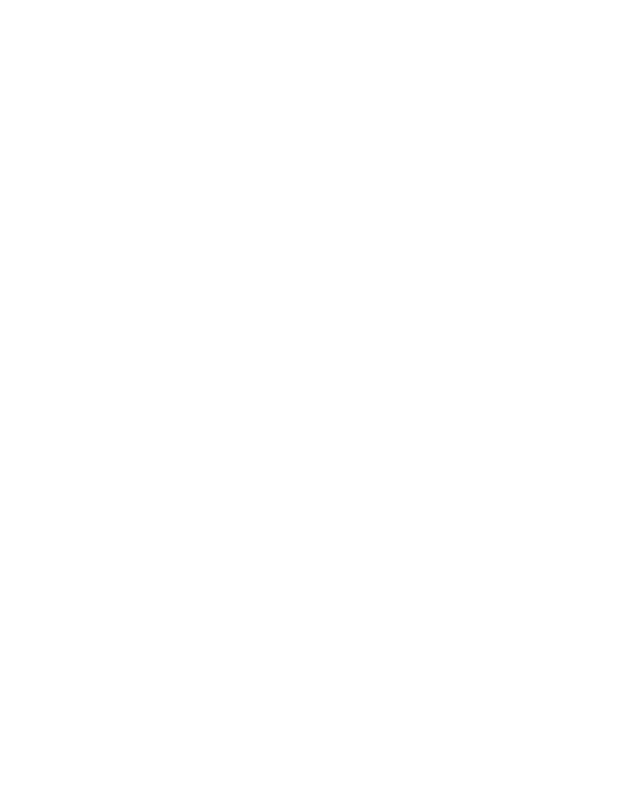
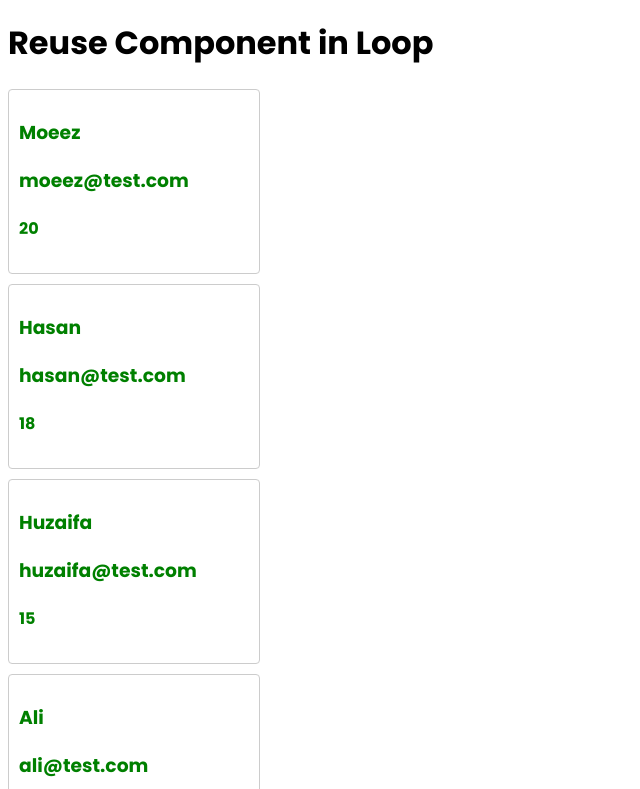
Before and after one commit to MoeezAhmed-Developer/React-Course, a React (Vite) app: page / in a window 1280 px wide. Shown: the part 5491-6280 px from the top of the page, without its empty margins (0-640 px from the left). Before the commit the page ends 5497 px from the top, so only its background shows below. Built offline with nearby package versions, Linux system fonts and the light colour scheme.

Commit message:
feat: add ReuseLoop component and integrate it into App.

```diff
--- a/src/App.jsx
+++ b/src/App.jsx
@@ -16,6 +16,7 @@ import Radio from "./components/radio";
 import Dropdown from "./components/Dropdown";
 import Loop from "./components/Loop";
 import CitiesDisplay from "./components/Cities";
+import ReuseLoop from "./components/ReuseLoop";
 
 function App() {
   let x = 0;
@@ -78,6 +79,7 @@ function App() {
       <hr />
       <Loop />
       <CitiesDisplay />
+      <ReuseLoop />
     </>
   );
 }
--- a/src/components/Cities.jsx
+++ b/src/components/Cities.jsx
@@ -51,9 +51,9 @@ function CitiesDisplay() {
           </tr>
         </thead>
         <tbody>
-          {cities.map((city) => {
+          {cities.map((city, idx) => {
             return (
-              <tr>
+              <tr key={idx}>
                 <td>{city.name}</td>
                 <td>{city.famousFor}</td>
                 <td>{city.province}</td>
--- /dev/null
+++ b/src/components/ReuseLoop.jsx
@@ -0,0 +1,41 @@
+import UserLoop from "./UserLoop";
+
+function ReuseLoop() {
+  const users = [
+    {
+      name: "Moeez",
+      email: "moeez@test.com",
+      age: 20,
+    },
+    {
+      name: "Hasan",
+      email: "hasan@test.com",
+      age: 18,
+    },
+    {
+      name: "Huzaifa",
+      email: "huzaifa@test.com",
+      age: 15,
+    },
+    {
+      name: "Ali",
+      email: "ali@test.com",
+      age: 24,
+    },
+    {
+      name: "Zain",
+      email: "zain@test.com",
+      age: 17,
+    },
+  ];
+  return (
+    <div>
+      <h1>Reuse Component in Loop</h1>
+      {users.map((user, idx) => (
+        <UserLoop data={user} key={idx} />
+      ))}
+    </div>
+  );
+}
+
+export default ReuseLoop;
--- /dev/null
+++ b/src/components/UserLoop.jsx
@@ -0,0 +1,20 @@
+function UserLoop({ data }) {
+  return (
+    <div
+      style={{
+        padding: "10px",
+        border: " 1px solid #ccc",
+        color: "green",
+        borderRadius: "4px",
+        width: "230px",
+        marginBottom: "10px",
+      }}
+    >
+      <h3>{data.name}</h3>
+      <h3>{data.email}</h3>
+      <h4>{data.age}</h4>
+    </div>
+  );
+}
+
+export default UserLoop;
```
